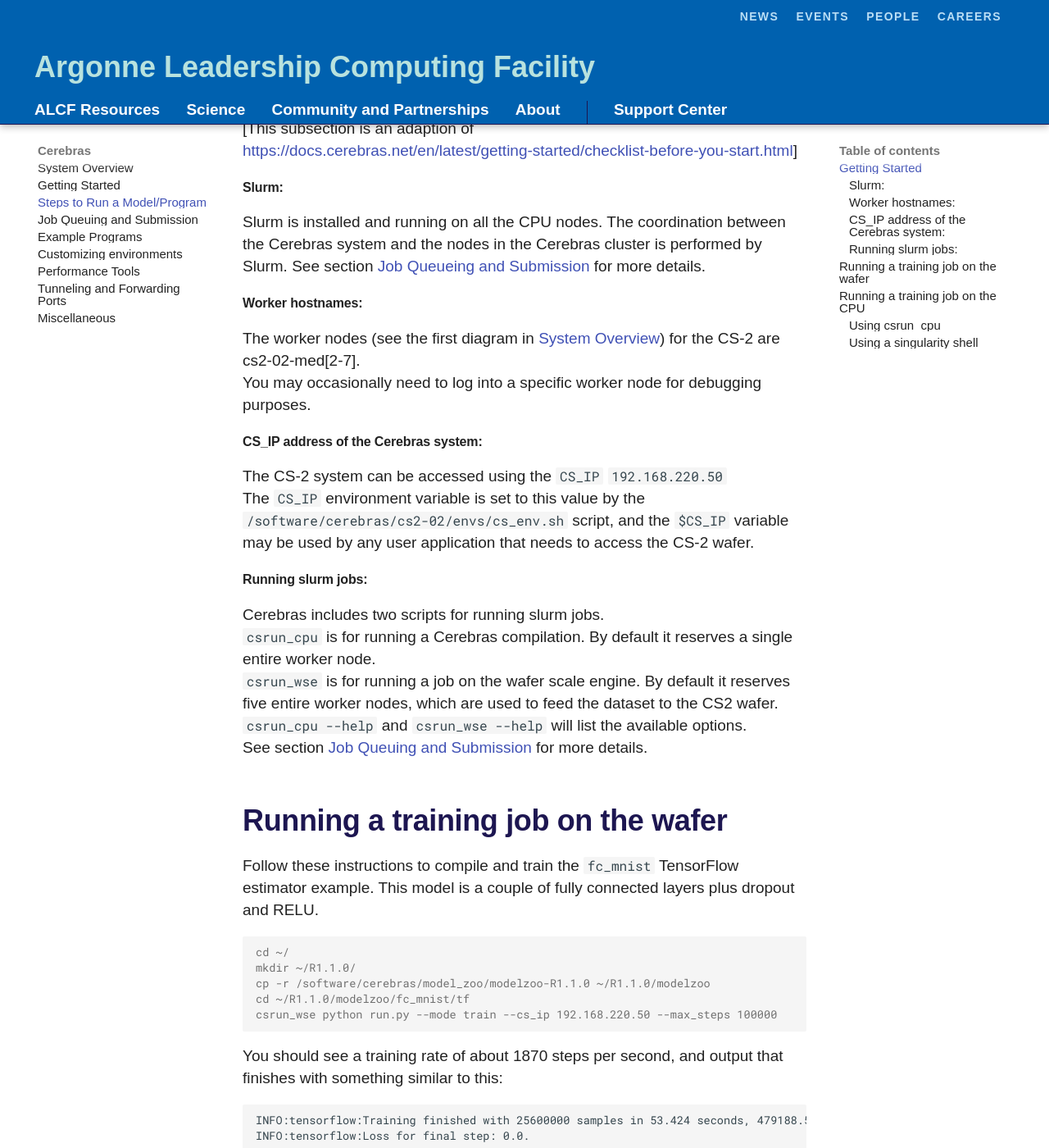
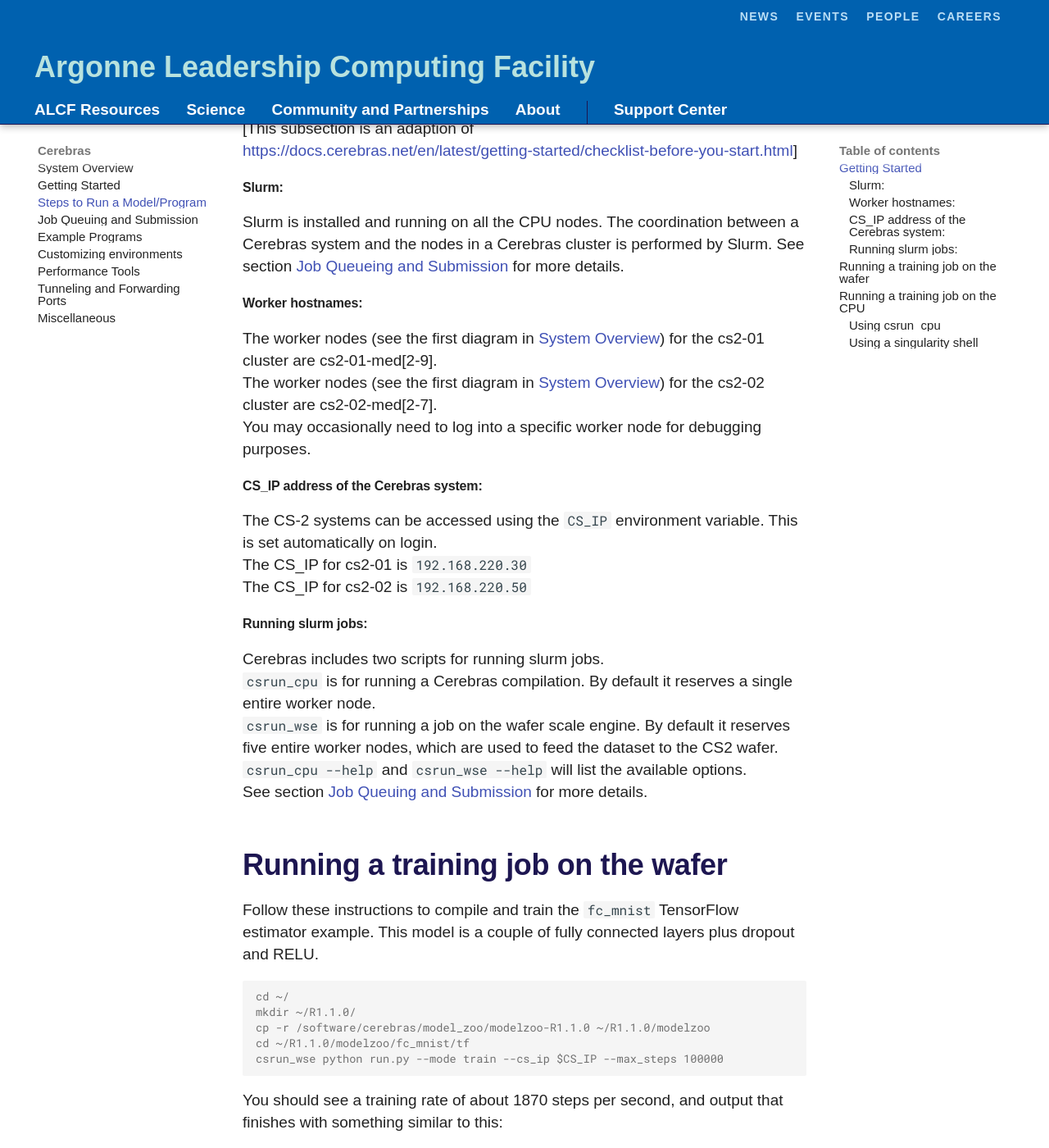
Before and after one commit to argonne-lcf/ai-testbed-userdocs, an MkDocs documentation site: the page built from docs/cerebras/Steps-to-run-a-model-or-program.md, in a window 1280 px wide and 1400 px high, scrolled down 360 px. Shown: the whole window at 82% size. Built offline with MkDocs 1.6.1 and Material for MkDocs 9.7.7, drawn with Linux system fonts in a browser that asks for light colours; some web fonts are replaced; comment, search, counter and statistics services are not loaded; some of the changed text lies outside the part shown.

````diff
--- a/docs/cerebras/Steps-to-run-a-model-or-program.md
+++ b/docs/cerebras/Steps-to-run-a-model-or-program.md
@@ -11,13 +11,14 @@ Follow the instructions in section [Connect to a CS-2 node](./Connect-to-a-CS-2-
 <!---
 #### Cerebras SIF container:<br>
 The Cerebras Singularity container (SIF) is used for all work with the Cerebras software, and includes the Cerebras Graph Compiler (CGC) and other necessary software.</br>
-Its path is /software/cerebras/cs2-02/container/cbcore_latest.sif<br>
+Its path on cs2-01 is /software/cerebras/cs2-01/container/cbcore_latest.sif<br>
+Its path on cs2-02 is /software/cerebras/cs2-02/container/cbcore_latest.sif<br>
 It is used by the csrun_cpu and csrun_wse scripts, and can also be used directly with singularity.<br>
 --->
 
 #### Slurm:
 
-Slurm is installed and running on all the CPU nodes. The coordination between the Cerebras system and the nodes in the Cerebras cluster is performed by Slurm. See section
+Slurm is installed and running on all the CPU nodes. The coordination between a Cerebras system and the nodes in a Cerebras cluster is performed by Slurm. See section
 [Job Queueing and Submission](Job-Queuing-and-Submission.md) for more details.</br>
 <!---
 [TODO Verify that a csrun_wse job locks the CS-2 wafer for exclusive use; if not, then it will need to be fixed. (Even with a hack like exclusively reserving >50% of the worker nodes by default)]
@@ -25,14 +26,19 @@ Slurm is installed and running on all the CPU nodes. The coordination between th
 
 #### Worker hostnames:<br>
 <!---The worker nodes for the 1st CS-2 are testbed-cs2-01-med[2-7].ai.alcf.anl.gov<br>--->
-The worker nodes (see the first diagram in [System Overview](System-Overview.md#system-overview)) for the CS-2 are cs2-02-med[2-7].<br>
+The worker nodes (see the first diagram in [System Overview](System-Overview.md#system-overview)) for the cs2-01 cluster are cs2-01-med[2-9].<br>
+The worker nodes (see the first diagram in [System Overview](System-Overview.md#system-overview)) for the cs2-02 cluster are cs2-02-med[2-7].<br>
 You may occasionally need to log into a specific worker node for debugging purposes.
 
 #### CS_IP address of the Cerebras system:
 
-<!---The first CS-2 uses CS_IP 192.168.220.30<br>--->
-The CS-2 system can be accessed using the `CS_IP` `192.168.220.50`<br>
-The `CS_IP` environment variable is set to this value by the `/software/cerebras/cs2-02/envs/cs_env.sh` script, and the `$CS_IP` variable may be used by any user application that needs to access the CS-2 wafer.
+The CS-2 systems can be accessed using the `CS_IP` environment variable. This is set automatically on login.<br>
+The CS_IP for cs2-01 is `192.168.220.30`<br>
+The CS_IP for cs2-02 is `192.168.220.50`<br>
+
+<!---The `CS_IP` environment variable is set to this value by the `/software/cerebras/cs2-02/envs/cs_env.sh` script, and the `$CS_IP` variable may be used by any user application that needs to access the CS-2 wafer.--->
+
+
 
 #### Running slurm jobs:<br>
 
@@ -51,7 +57,7 @@ cd ~/
 mkdir ~/R1.1.0/
 cp -r /software/cerebras/model_zoo/modelzoo-R1.1.0 ~/R1.1.0/modelzoo
 cd ~/R1.1.0/modelzoo/fc_mnist/tf
-csrun_wse python run.py --mode train --cs_ip 192.168.220.50 --max_steps 100000
+csrun_wse python run.py --mode train --cs_ip $CS_IP --max_steps 100000
 ```
 
 You should see a training rate of about 1870 steps per second, and output that finishes with something similar to this:
@@ -66,8 +72,8 @@ To separately compile and train,
 ```bash
 # delete any existing compile artifacts and checkpoints
 rm -r model_dir
-csrun_cpu python run.py --mode train --compile_only --cs_ip 192.168.220.50
-csrun_wse python run.py --mode train --cs_ip 192.168.220.50 --max_steps 100000
+csrun_cpu python run.py --mode train --compile_only --cs_ip $CS_IP
+csrun_wse python run.py --mode train --cs_ip $CS_IP --max_steps 100000
 ```
 
 The training will reuse an existing compilation if no changes were made that force a recompile, and will start from the newest checkpoint file if any. Compiles may be done while another job is using the wafer.
````
Also changed, not shown: docs/cerebras/Connect-to-a-CS-2-Node.md (+12 -2 lines), docs/cerebras/Miscellaneous.md (+4 -4 lines), docs/cerebras/System-Overview.md (+7 -5 lines).
